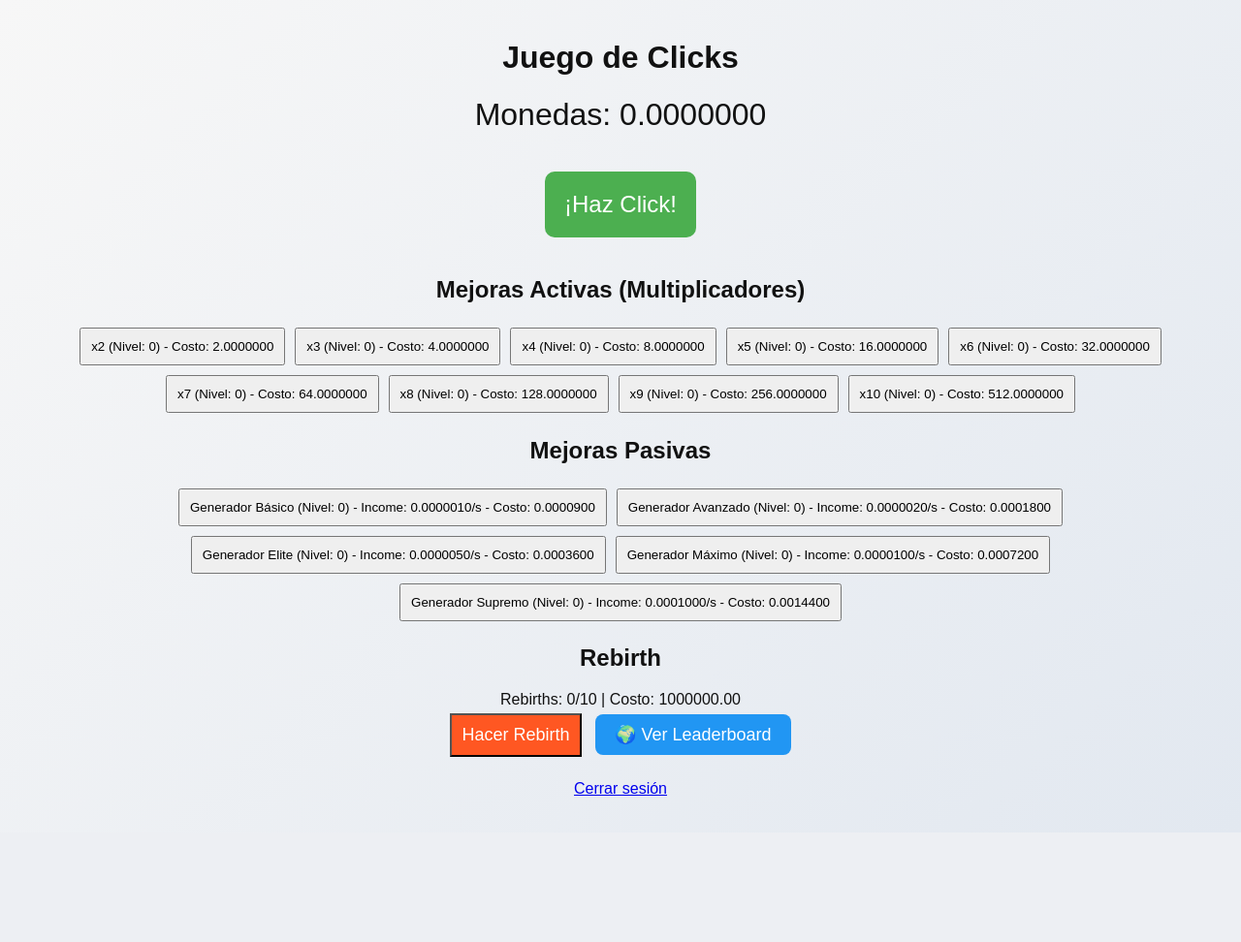
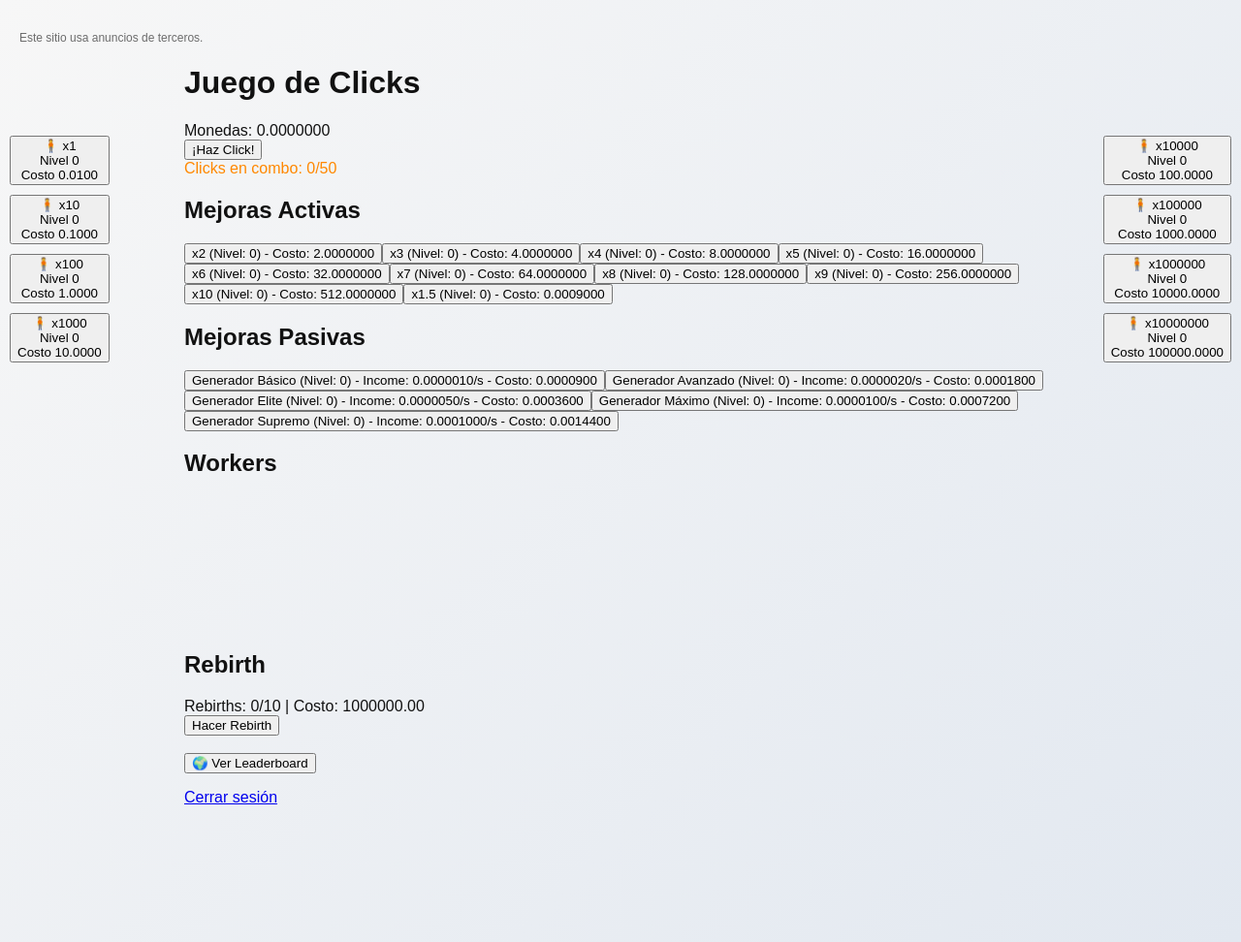
Before and after one commit to Fernando2131/Cliker-game, a Flask app: page /juego in a window 1280 px wide. Shown: the whole page at 97% size. Before the commit the page ends 821 px from the top, so only its background shows below. Run offline with Flask 3, Linux system fonts and the light colour scheme; the visitor is signed in with stand-in values (Sample User, id 1); data comes from the database, SQL or seed files in the repository; some libraries are stand-ins or nearby versions.

Commit message:
Add files via upload

```diff
--- a/static/script.js
+++ b/static/script.js
@@ -1,20 +1,64 @@
 // Juego de Clicks adaptado para guardar/recuperar estado desde /api/state
-let stateFromServer = null;
+
+let rebirthInProgress = false;
+
 let coins = 0;
 let clickValue = 0.0000001;
 let multiplier = 1; // Multiplicador base, aumenta con rebirth
 let rebirthCount = 0;
 let rebirthCost = 1000000;
+let comboCount = 0;
+let comboActive = false;
+let lastClickTime = 0;
+let rebirthMultiplier = 1;
+
+const workerUpgrades = [];
+
+for (let i = 0; i < 8; i++) {
+    workerUpgrades.push({
+        id: i,
+        name: `Worker ${i}`,
+        digitIndex: i,
+
+
+        level: 0,
+        cost: 0.01 * Math.pow(10, i),
+
+        baseDuration: 20,
+        baseSpeed: 1.0,
+
+        active: false,
+        dom: null,
+        timer: null,
+        button: null
+    });
+}
+
+
+
+
+
 
 // Mejoras activas: multiplicadores x2..x10
 let activeUpgrades = [];
+// Mejoras activas x2..x10
 for (let i = 2; i <= 10; i++) {
     activeUpgrades.push({
         level: 0,
         multiplier: i,
-        cost: Math.pow(2, i - 2) * 2 // Precio inicial
+        cost: Math.pow(2, i - 2) * 2
     });
 }
+
+// NUEVA MEJORA: Combo Clicker
+activeUpgrades.push({
+    name: "Combo Clicker",
+    level: 0,
+    multiplier: 1.5,     // extra
+    cost: 0.0009,
+    comboEnabled: false  // activado cuando llega a 50 clicks
+});
+
 
 // Mejoras pasivas
 let passiveUpgrades = [
@@ -32,10 +76,11 @@ function saveState() {
         state: {
     activeUpgrades,
     passiveUpgrades,
+    workerUpgrades,
     clickValue,
-            multiplier,
     rebirthCost
 }
+
     };
     fetch("/api/state", {
         method: "POST",
@@ -49,28 +94,238 @@ function saveState() {
 }
 
 function loadStateFromServer(data) {
-    // data: { coins, rebirths, state }
     coins = data.coins || 0;
     rebirthCount = data.rebirths || 0;
+    rebirthMultiplier = 1 + rebirthCount * 0.5;
+
+
+
     if (data.state && Object.keys(data.state).length) {
-        try {
         const s = data.state;
+
         if (s.activeUpgrades) activeUpgrades = s.activeUpgrades;
         if (s.passiveUpgrades) passiveUpgrades = s.passiveUpgrades;
+        if (s.workerUpgrades) {
+            s.workerUpgrades.forEach((sw, i) => {
+                Object.assign(workerUpgrades[i], sw);
+                if (workerUpgrades[i].level > 0 && !workerUpgrades[i].dom) {
+                    spawnWorker(workerUpgrades[i]);
+                }
+            });
+        }
         if (s.clickValue) clickValue = s.clickValue;
-            if (s.multiplier) multiplier = s.multiplier;
         if (s.rebirthCost) rebirthCost = s.rebirthCost;
-        } catch(e) {
-            console.warn("Error parsing state", e);
+    }
+
+    updateDisplay();
+    renderWorkerShop();
+    recalculateMultiplier();
+
+}
+
+function showRebirthAd(callback) {
+    if (rebirthInProgress) return;
+    rebirthInProgress = true;
+
+    const overlay = document.getElementById("rebirthAdOverlay");
+    const container = document.getElementById("rebirthAdContainer");
+    const countdownEl = document.getElementById("rebirthCountdown");
+    const rebirthInfo = document.getElementById("rebirthInfo");
+
+    // Seguridad
+    if (!overlay || !container || !countdownEl) {
+        rebirthInProgress = false;
+        callback();
+        return;
+    }
+
+    // 🔒 BLOQUEAR INTERACCIÓN
+    document.body.classList.add("rebirth-lock");
+
+    // ✅ TEXTO DE ESTADO
+    if (rebirthInfo) {
+        rebirthInfo.innerText = "⏳ REBIRTH EN PROGRESO...";
+    }
+
+    overlay.style.display = "flex";
+    container.innerHTML = "";
+
+    const adScript = document.createElement("script");
+    adScript.src = "https://www.effectivegatecpm.com/z8bkwmms?key=d7f2c3a3120142cde0c11f993217db43";
+    container.appendChild(adScript);
+
+    let time = 5;
+    countdownEl.innerText = time;
+
+    const timer = setInterval(() => {
+        time--;
+        countdownEl.innerText = time;
+
+        if (time <= 0) {
+            clearInterval(timer);
+
+            overlay.style.display = "none";
+            container.innerHTML = "";
+
+            // 🔓 DESBLOQUEAR INTERACCIÓN
+            document.body.classList.remove("rebirth-lock");
+            rebirthInProgress = false;
+
+             // ❌ QUITAR TEXTO TEMPORAL
+    if (rebirthInfo) {
+        rebirthInfo.innerText =
+            `Rebirths: ${rebirthCount}/10 | Costo: ${rebirthCost.toFixed(2)}`;
+    }
+
+            callback();
+        }
+    }, 1000);
+}
+
+
+
+
+function renderWorkerShop() {
+    const left = document.getElementById("workersLeft");
+    const right = document.getElementById("workersRight");
+
+
+
+    workerUpgrades.forEach((w, i) => {
+
+        // ⛔ Si el botón ya existe, SOLO actualizamos texto
+        if (w.button) {
+            updateWorkerButton(w);
+            return;
+        }
+
+        // ✅ Crear botón SOLO UNA VEZ
+        const btn = document.createElement("button");
+        w.button = btn;
+
+        btn.onclick = () => {
+            if (coins < w.cost) return;
+
+            coins -= w.cost;
+            w.level++;
+            w.cost *= 10;
+
+            if (!w.dom) spawnWorker(w);
+
+            updateWorkerButton(w);
+            updateDisplay();
+            saveState();
+        };
+
+        updateWorkerButton(w);
+
+        if (i < 4) left.appendChild(btn);
+        else right.appendChild(btn);
+    });
+}
+
+
+function updateWorkerButton(w) {
+    w.button.innerText =
+        `🧍 x${Math.pow(10, w.digitIndex)}\n` +
+        `Nivel ${w.level}\n` +
+        `Costo ${w.cost.toFixed(4)}`;
+}
+
+renderWorkerShop();
+
+function spawnWorker(w) {
+    const area = document.getElementById("workersArea");
+
+    const worker = document.createElement("div");
+    worker.className = "worker walking";
+    worker.innerText = "🧍";
+
+    area.appendChild(worker);
+    w.dom = worker;
+
+    let x = w.digitIndex < 4 ? -40 : area.offsetWidth + 40;
+    let targetX = area.offsetWidth / 2 + (w.digitIndex - 3.5) * 45;
+
+    worker.style.left = x + "px";
+    worker.style.bottom = "40px";
+
+    const walk = setInterval(() => {
+        x += targetX > x ? 3 : -3;
+        worker.style.left = x + "px";
+
+        if (Math.abs(x - targetX) < 4) {
+            clearInterval(walk);
+            worker.classList.remove("walking");
+        }
+    }, 30);
+
+    worker.onclick = () => activateWorker(w);
+}
+
+function activateWorker(w) {
+
+    // 🔒 BLOQUEO LÓGICO
+    if (rebirthInProgress || w.active) return;
+
+    w.active = true;
+    w.dom.classList.add("jump");
+
+    setTimeout(() => w.dom.classList.remove("jump"), 400);
+
+    const duration = w.baseDuration + w.level * 5;
+    const speed = Math.max(0.3, w.baseSpeed - w.level * 0.1);
+    const gain =
+    clickValue *
+    Math.pow(10, w.digitIndex) *
+    9 *
+    (1 + w.level * 0.25) *
+    multiplier;
+
+
+
+    let ticks = Math.floor(duration / speed);
+
+    if (w.timer) clearInterval(w.timer);
+
+w.timer = setInterval(() => {
+
+        coins += gain;
+        updateDisplay();
+
+        if (--ticks <= 0) {
+            clearInterval(w.timer);
+            w.active = false;
+        }
+    }, speed * 1000);
+}
+
+
+
+function updateComboDisplay() {
+    const comboDiv = document.getElementById("comboDisplay");
+    if (!comboDiv) return;
+
+    if (comboActive) {
+        comboDiv.innerText = `🔥 COMBO ACTIVO ×1.5 — Clicks: ${comboCount}`;
+        comboDiv.style.color = "#ff2200";
+        comboDiv.classList.add("comboActiveAnim");
+    } else {
+        comboDiv.innerText = `Clicks en combo: ${comboCount}/50`;
+        comboDiv.style.color = "#ff8800";
+        comboDiv.classList.remove("comboActiveAnim");
     }
 }
-    updateDisplay();
-}
+
+
 
 // Función para actualizar la pantalla
 function updateDisplay() {
     document.getElementById('coinsDisplay').innerText = `Monedas: ${coins.toFixed(7)}`;
-    document.getElementById('rebirthInfo').innerText = `Rebirths: ${rebirthCount}/10 | Costo: ${rebirthCost.toFixed(2)}`;
+    if (!rebirthInProgress) {
+    document.getElementById('rebirthInfo').innerText =
+        `Rebirths: ${rebirthCount}/10 | Costo: ${rebirthCost.toFixed(2)}`;
+}
 
     // Mejoras activas
     let activeDiv = document.getElementById('activeUpgrades');
@@ -91,59 +346,120 @@ function updateDisplay() {
         button.onclick = () => buyPassiveUpgrade(index);
         passiveDiv.appendChild(button);
     });
+
+
+}
+setInterval(() => {
+    if (Date.now() - lastClickTime > 1000) {
+        if (comboActive) {
+            recalculateMultiplier();
+
+        }
+        comboActive = false;
+        comboCount = 0;
+        updateComboDisplay();
+    }
+}, 200);
+
+
+
+
+// Función para hacer click
+document.getElementById('clickButton').onclick = () => {
+
+    // 🔒 BLOQUEO LÓGICO
+    if (rebirthInProgress) return;
+
+
+
+    const now = Date.now();
+
+    const comboUpgrade = activeUpgrades.find(u => u.name === "Combo Clicker");
+
+    if (comboUpgrade && comboUpgrade.level > 0) {
+
+        comboCount++;
+        lastClickTime = now;
+
+        if (!comboActive && comboCount >= 50) {
+    comboActive = true;
+    recalculateMultiplier();
 }
 
-// Función para hacer click
-document.addEventListener("DOMContentLoaded", function(){
+    }
 
-        document.getElementById("leaderboardButton").onclick = () => {
-        window.location.href = "/leaderboard";
-    };
+    updateComboDisplay();
 
-    document.getElementById('clickButton').onclick = () => {
     coins += clickValue * multiplier;
     updateDisplay();
 
-    // --- ANTI-HACK CLICK / CPS DETECTOR ---
     fetch("/api/click", {
         method: "POST",
         headers: { "Content-Type": "application/json" },
         body: JSON.stringify({ ts: Date.now() })
-    })
-    .then(res => res.json())
-    .then(data => {
-        if (data.error) {
-            console.warn("⚠ Click bloqueado:", data.error);
-        } else if (data.cps) {
-            // Puedes mostrarlo si quieres: console.log("CPS actual:", data.cps);
-        }
-    })
-    .catch(() => {});
-
-    // Ya NO guardamos en cada click (solo periódico)
+    }).catch(() => {});
 };
 
 
+
+
+
+    // Ya NO guardamos en cada click (solo periódico)
+
+
     document.getElementById('rebirthButton').onclick = () => {
-        if (coins >= rebirthCost && rebirthCount < 10) {
+    if (rebirthInProgress) return;
+    if (coins < rebirthCost || rebirthCount >= 10) return;
+
+    const nextMultiplier = 1 + (rebirthCount + 1) * 0.5;
+
+    const ok = confirm(
+        `⚠️ REBIRTH\n\n` +
+        `Perderás TODAS tus monedas, workers y mejoras.\n\n` +
+        `A cambio iniciarás con un multiplicador permanente x${nextMultiplier.toFixed(1)}.\n\n` +
+        `¿Deseas continuar?`
+    );
+
+    if (!ok) return;
+
+    showRebirthAd(() => {
         coins = 0;
-            multiplier = 1.5; // Multiplicador base después de rebirth
         rebirthCount++;
-            rebirthCost *= 10; // Aumenta x10 el costo
-            // Resetear mejoras activas y pasivas
+        rebirthMultiplier = nextMultiplier;
+
+        rebirthCost *= 10;
+
+        // Resetear mejoras activas
         activeUpgrades.forEach(upgrade => {
             upgrade.level = 0;
             upgrade.cost = Math.pow(2, upgrade.multiplier - 2) * 2;
         });
-            passiveUpgrades.forEach(upgrade => {
-                upgrade.level = 0;
-                upgrade.cost = upgrade.cost / Math.pow(upgrade.costMultiplier, upgrade.level);
-                upgrade.income = upgrade.income / Math.pow(1.1, upgrade.level);
+
+        // Resetear workers
+        workerUpgrades.forEach(w => {
+            if (w.timer) clearInterval(w.timer);
+            w.active = false;
+            if (w.dom) {
+                w.dom.remove();
+                w.dom = null;
+            }
+            w.level = 0;
+            w.cost = 0.01 * Math.pow(10, w.digitIndex);
         });
+
+        comboActive = false;
+        comboCount = 0;
+        lastClickTime = 0;
+
+        recalculateMultiplier();
+        updateComboDisplay();
         updateDisplay();
         saveState();
-        }
+    });
 };
+
+
+
 
     // Inicializar - pedir estado al servidor
     fetch("/api/state").then(r => {
@@ -156,19 +472,37 @@ document.addEventListener("DOMContentLoaded", function(){
         console.warn("No se pudo cargar estado:", e);
         updateDisplay();
     });
-});
+
+recalculateMultiplier();
 
 // Comprar mejora activa
 function buyActiveUpgrade(index) {
-    if (coins >= activeUpgrades[index].cost) {
-        coins -= activeUpgrades[index].cost;
-        activeUpgrades[index].level++;
-        multiplier *= activeUpgrades[index].multiplier;
-        activeUpgrades[index].cost *= 2; // Aumenta el costo x2
+    const up = activeUpgrades[index];
+    if (coins < up.cost) return;
+
+    coins -= up.cost;
+    up.level++;
+    up.cost *= 2;
+
+    recalculateMultiplier();
+
+
     updateDisplay();
     saveState();
 }
+
+
+function recalculateMultiplier() {
+    multiplier = rebirthMultiplier;
+
+    activeUpgrades.forEach(u => {
+        if (u.level > 0 && u.name !== "Combo Clicker") {
+            multiplier *= Math.pow(u.multiplier, u.level);
         }
+    });
+    if (comboActive) multiplier *= 1.5;
+}
+
 
 // Comprar mejora pasiva
 function buyPassiveUpgrade(index) {
--- a/static/styles.css
+++ b/static/styles.css
@@ -5,4 +5,109 @@ body {
     margin: 0;
     padding: 20px;
 }
-#gameContainer { max-width: 900px; margin: 0 auto; }
+
+/* ===== COMBO ===== */
+#comboDisplay {
+    transition: transform 0.1s ease;
+}
+
+.comboActiveAnim {
+    transform: scale(1.25);
+}
+
+/* ===== WORKERS ===== */
+
+.worker {
+    position: absolute;
+    font-size: 32px;
+    user-select: none;
+    cursor: pointer;
+}
+
+/* animación caminar */
+.walking {
+    animation: walkCycle 0.35s infinite;
+}
+
+@keyframes walkCycle {
+    0% { transform: translateY(0px); }
+    50% { transform: translateY(-4px); }
+    100% { transform: translateY(0px); }
+}
+
+/* salto */
+.jump {
+    animation: jumpAnim 0.4s ease;
+}
+
+@keyframes jumpAnim {
+    0%   { transform: translateY(0px); }
+    30%  { transform: translateY(-25px); }
+    100% { transform: translateY(0px); }
+}
+
+/* columnas de workers */
+.workersColumn {
+    position: fixed;
+    top: 140px;
+    display: flex;
+    flex-direction: column;
+    gap: 10px;
+}
+
+#workersLeft {
+    left: 10px;
+}
+
+#workersRight {
+    right: 10px;
+}
+
+/* contenedor principal */
+#gameContainer {
+    max-width: 900px;
+    margin: 0 auto;
+}
+
+.ad-slot {
+    margin: 20px auto;
+    text-align: center;
+    max-width: 100%;
+    overflow: hidden;
+}
+
+.ad-top { margin-bottom: 30px; }
+.ad-middle { margin: 40px 0; }
+.ad-bottom { margin-top: 40px; }
+
+
+.rebirth-lock {
+    pointer-events: none;
+    user-select: none;
+}
+
+#rebirthAdOverlay {
+    pointer-events: all; /* el overlay sigue funcionando */
+
+    position: fixed;
+    inset: 0;
+    background: rgba(0,0,0,0.85);
+    display: flex;
+    justify-content: center;
+    align-items: center;
+    z-index: 9999;
+}
+
+#rebirthAdBox {
+    background: #111;
+    padding: 20px;
+    border-radius: 10px;
+    text-align: center;
+    color: white;
+    max-width: 90%;
+}
+
+#rebirthCountdown {
+    font-size: 20px;
+    margin-top: 10px;
+}
--- a/templates/juego.html
+++ b/templates/juego.html
@@ -5,70 +5,84 @@
     <meta name="viewport" content="width=device-width, initial-scale=1.0">
     <title>Juego de Clicks</title>
     <link rel="stylesheet" href="/static/styles.css">
-    <style>
-        /* keep original styles but allow overrides from styles.css */
-        body { font-family: Arial, sans-serif; text-align: center; background-color: #f0f0f0; margin: 0; padding: 20px; color: #111;}
-        #clickButton { font-size: 24px; padding: 20px; margin: 20px; background-color: #4CAF50; color: white; border: none; border-radius: 10px; cursor: pointer; }
-        #coinsDisplay { font-size: 32px; margin: 20px; }
-        .upgrade { margin: 10px; padding: 10px; background-color: #ddd; border-radius: 5px; }
-        button { padding: 10px; margin: 5px; cursor: pointer; }
-        #rebirthButton { background-color: #ff5722; color: white; font-size: 18px; }
+</head>
 
-        #leaderboardButton {
-    background-color: #2196F3;
-    color: white;
-    font-size: 18px;
-    padding: 10px 20px;
-    border: none;
-    border-radius: 8px;
-    cursor: pointer;
-    margin-bottom: 10px;
-}
+<body>
 
-#leaderboardButton:hover {
-    background-color: #0b7dda;
-}
+<p style="font-size:12px; opacity:0.6;">
+Este sitio usa anuncios de terceros.
+</p>
 
-    </style>
-</head>
-<body>
+<!-- OVERLAY REBIRTH -->
+<div id="rebirthAdOverlay" style="display:none;">
+    <div id="rebirthAdBox">
+        <p>Rebirth en progreso...</p>
+        <div id="rebirthAdContainer"></div>
+        <p id="rebirthCountdown">5</p>
+    </div>
+</div>
+
+<div id="gameContainer">
+
     <h1>Juego de Clicks</h1>
+
     <div id="coinsDisplay">Monedas: 0.0000000</div>
+
     <button id="clickButton">¡Haz Click!</button>
 
-    <h2>Mejoras Activas (Multiplicadores)</h2>
+    <div id="comboDisplay">Clicks en combo: 0/50</div>
+
+    <h2>Mejoras Activas</h2>
     <div id="activeUpgrades"></div>
 
     <h2>Mejoras Pasivas</h2>
     <div id="passiveUpgrades"></div>
 
+    <h2>Workers</h2>
+
+    <div id="workersArea" style="position:relative; height:140px;">
+        <div id="workersLeft" class="workersColumn"></div>
+        <div id="workersRight" class="workersColumn"></div>
+    </div>
+
     <h2>Rebirth</h2>
     <div id="rebirthInfo">Rebirths: 0/10 | Costo: 1,000,000.00</div>
     <button id="rebirthButton">Hacer Rebirth</button>
 
-<button id="leaderboardButton">🌍 Ver Leaderboard</button>
+    <br><br>
+
+    <button id="leaderboardButton">🌍 Ver Leaderboard</button>
 
     <p><a href="/logout">Cerrar sesión</a></p>
+</div>
 
+<!-- ADS -->
+<div class="ad-slot ad-top">
+    <script src="https://pl28241374.effectivegatecpm.com/de/a1/a4/dea1a49544f1dfd5f6975aff9651ffcb.js"></script>
+</div>
 
-    <!-- ===================== -->
-    <!--     ADSTERRA ADS      -->
-    <!-- ===================== -->
+<div class="ad-slot ad-middle">
+    <script src="https://pl28241393.effectivegatecpm.com/79/25/ee/7925eeebc1dd1ede42db74ec00efa9f2.js"></script>
+</div>
 
-    <!-- Adsterra Ad Code 1 -->
-    <script
-      type="text/javascript"
-      src="https://pl28241374.effectivegatecpm.com/de/a1/a4/dea1a49544f1dfd5f6975aff9651ffcb.js"
-    ></script>
+<div class="ad-slot ad-bottom">
+    <script src="https://www.effectivegatecpm.com/z8bkwmms?key=d7f2c3a3120142cde0c11f993217db43"></script>
+</div>
 
-    <!-- Adsterra Ad Code 2 -->
-    <script
-      type="text/javascript"
-      src="https://pl28241393.effectivegatecpm.com/79/25/ee/7925eeebc1dd1ede42db74ec00efa9f2.js"
-    ></script>
+<script async data-cfasync="false"
+src="https://pl28253270.effectivegatecpm.com/a69782316e7713aa5dcb11e0c89b82ef/invoke.js"></script>
 
+<script type="text/javascript">
+atOptions = {
+    key : '22230ac7d576d7c8a5b9a670771b8aea',
+    format : 'iframe',
+    height : 90,
+    width : 728,
+    params : {}
+};
+</script>
 
-    <!-- Script del juego (debe ir SIEMPRE al final) -->
-    <script src="/static/script.js"></script>
+<script src="/static/script.js"></script>
+
 </body>
 </html>
```
Also changed, not shown: templates/login.html (+13 -0 lines), templates/register.html (+14 -0 lines). Lines whose indentation alone changed are shown as unchanged.
